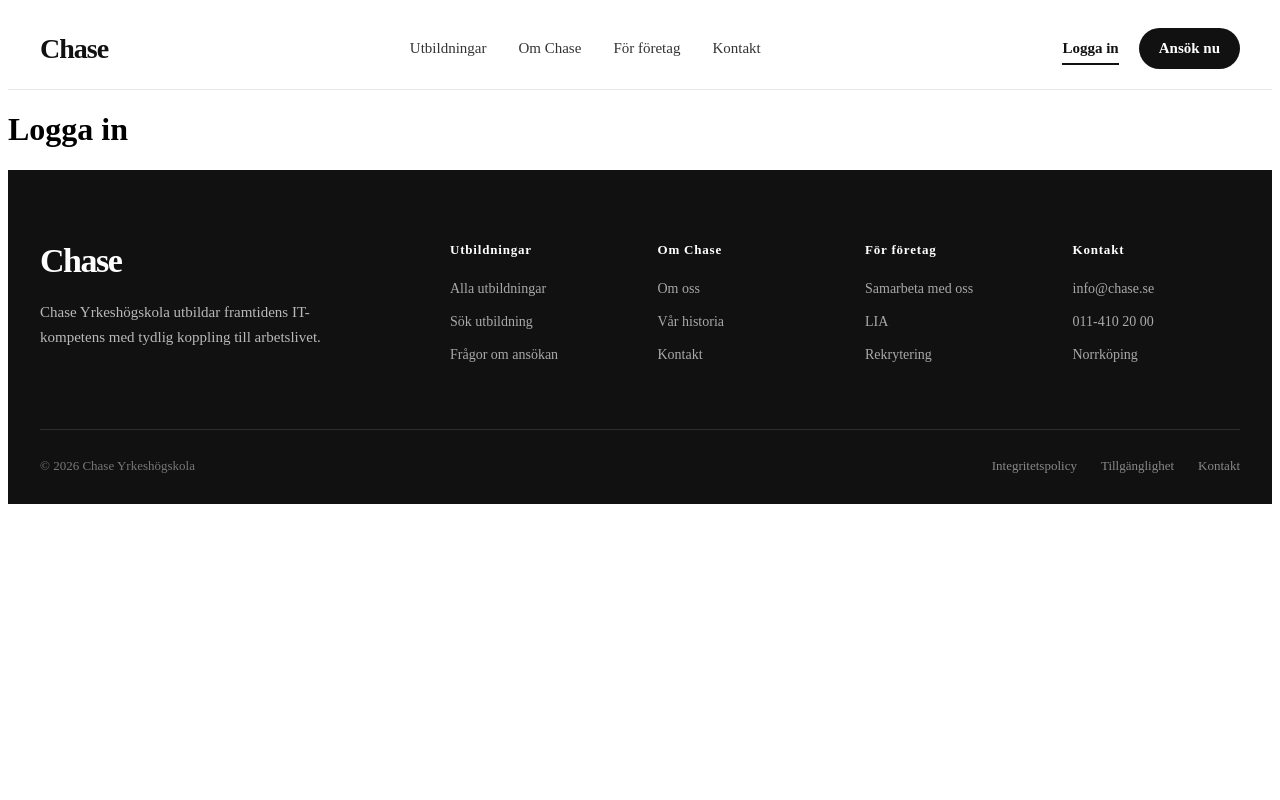
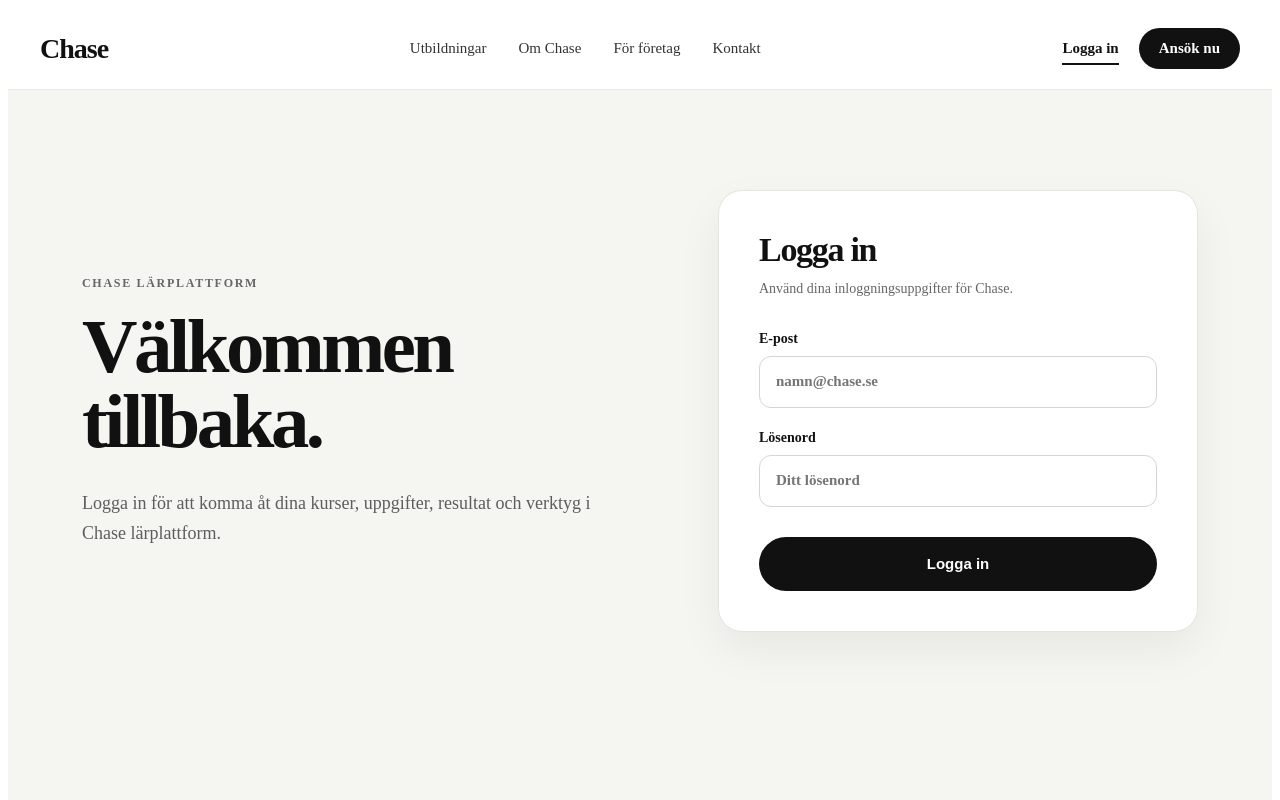
Before and after one commit to Delzarkafashi/chase-school-platform, a React (Vite) app in the folder Frontend/: page /login in a window 1280 px wide. Shown: the top 800 px of the page. Built offline with nearby package versions, Linux system fonts and the light colour scheme.

Commit message:
feat: build login page

```diff
--- a/Frontend/src/pages/LoginPage.tsx
+++ b/Frontend/src/pages/LoginPage.tsx
@@ -1,14 +1,126 @@
+import { useState } from "react";
+import type { FormEvent } from "react";
+import { useNavigate } from "react-router-dom";
 import Header from "../components/layout/Header";
 import Footer from "../components/layout/Footer";
+import { useAuth } from "../context/AuthContext";
+import "../styles/login-page.css";
 
 function LoginPage() {
+  const navigate = useNavigate();
+  const { login } = useAuth();
+
+  const [email, setEmail] = useState("");
+  const [password, setPassword] = useState("");
+
+  const [submitting, setSubmitting] = useState(false);
+  const [error, setError] = useState("");
+
+  async function handleSubmit(event: FormEvent<HTMLFormElement>) {
+    event.preventDefault();
+
+    setSubmitting(true);
+    setError("");
+
+    try {
+      await login(email, password);
+
+      navigate("/dashboard");
+    } catch (error) {
+      if (error instanceof Error) {
+        setError(error.message);
+      } else {
+        setError("Inloggningen misslyckades.");
+      }
+    } finally {
+      setSubmitting(false);
+    }
+  }
+
   return (
     <>
       <Header />
 
-      <main>
-        <h1>Logga in</h1>
+      <main className="login-page">
+        <section className="login-section">
+          <div className="login-container">
+            <div className="login-intro">
+              <span className="login-eyebrow">
+                CHASE LÄRPLATTFORM
+              </span>
+
+              <h1>Välkommen tillbaka.</h1>
+
+              <p>
+                Logga in för att komma åt dina kurser, uppgifter,
+                resultat och verktyg i Chase lärplattform.
+              </p>
+            </div>
+
+            <div className="login-card">
+              <div className="login-card-heading">
+                <h2>Logga in</h2>
+
+                <p>
+                  Använd dina inloggningsuppgifter för Chase.
+                </p>
+              </div>
+
+              {error && (
+                <div className="login-error">
+                  {error}
+                </div>
+              )}
+
+              <form
+                className="login-form"
+                onSubmit={handleSubmit}
+              >
+                <label>
+                  E-post
+
+                  <input
+                    type="email"
+                    value={email}
+                    onChange={(event) =>
+                      setEmail(event.target.value)
+                    }
+                    placeholder="namn@chase.se"
+                    autoComplete="email"
+                    required
+                  />
+                </label>
+
+                <label>
+                  Lösenord
+
+                  <input
+                    type="password"
+                    value={password}
+                    onChange={(event) =>
+                      setPassword(event.target.value)
+                    }
+                    placeholder="Ditt lösenord"
+                    autoComplete="current-password"
+                    required
+                  />
+                </label>
+
+                <button
+                  className="login-button"
+                  type="submit"
+                  disabled={submitting}
+                >
+                  {submitting
+                    ? "Loggar in..."
+                    : "Logga in"}
+                </button>
+              </form>
+            </div>
+          </div>
+        </section>
       </main>
+
       <Footer />
     </>
   );
--- /dev/null
+++ b/Frontend/src/styles/login-page.css
@@ -0,0 +1,198 @@
+.login-page {
+  width: 100%;
+  min-height: 720px;
+  background: #f5f5f2;
+  color: #111111;
+}
+
+.login-section {
+  padding: 100px 0 120px;
+}
+
+.login-container {
+  width: 100%;
+  max-width: 1180px;
+  margin: 0 auto;
+  padding: 0 32px;
+  box-sizing: border-box;
+
+  display: grid;
+  grid-template-columns: 1fr 480px;
+  align-items: center;
+  gap: 100px;
+}
+
+.login-intro {
+  max-width: 600px;
+}
+
+.login-eyebrow {
+  display: inline-block;
+  margin-bottom: 18px;
+
+  font-size: 12px;
+  font-weight: 700;
+  letter-spacing: 1.7px;
+  color: #666666;
+}
+
+.login-intro h1 {
+  margin: 0;
+
+  font-size: clamp(54px, 6vw, 82px);
+  line-height: 0.98;
+  letter-spacing: -3.5px;
+}
+
+.login-intro p {
+  max-width: 580px;
+  margin: 28px 0 0;
+
+  font-size: 18px;
+  line-height: 1.7;
+  color: #5d5d5d;
+}
+
+.login-card {
+  padding: 40px;
+
+  background: #ffffff;
+  border: 1px solid #e4e4e0;
+  border-radius: 24px;
+
+  box-shadow: 0 18px 45px rgba(0, 0, 0, 0.06);
+}
+
+.login-card-heading {
+  margin-bottom: 30px;
+}
+
+.login-card-heading h2 {
+  margin: 0;
+
+  font-size: 34px;
+  line-height: 1.1;
+  letter-spacing: -1.3px;
+}
+
+.login-card-heading p {
+  margin: 10px 0 0;
+
+  font-size: 14px;
+  line-height: 1.6;
+  color: #666666;
+}
+
+.login-error {
+  margin-bottom: 22px;
+  padding: 14px 16px;
+
+  background: #fff1f1;
+  border: 1px solid #efcccc;
+  border-radius: 12px;
+
+  font-size: 14px;
+  font-weight: 600;
+  color: #8b1f1f;
+}
+
+.login-form {
+  display: flex;
+  flex-direction: column;
+  gap: 22px;
+}
+
+.login-form label {
+  display: flex;
+  flex-direction: column;
+  gap: 9px;
+
+  font-size: 14px;
+  font-weight: 600;
+}
+
+.login-form input {
+  width: 100%;
+  min-height: 52px;
+  padding: 0 16px;
+  box-sizing: border-box;
+
+  background: #ffffff;
+  color: #111111;
+
+  border: 1px solid #d5d5d1;
+  border-radius: 12px;
+
+  font: inherit;
+  font-size: 15px;
+
+  outline: none;
+
+  transition:
+    border-color 0.2s ease,
+    box-shadow 0.2s ease;
+}
+
+.login-form input:focus {
+  border-color: #111111;
+  box-shadow: 0 0 0 3px rgba(0, 0, 0, 0.05);
+}
+
+.login-button {
+  min-height: 54px;
+  margin-top: 8px;
+
+  background: #111111;
+  color: #ffffff;
+
+  border: 0;
+  border-radius: 999px;
+
+  font-size: 15px;
+  font-weight: 700;
+
+  cursor: pointer;
+
+  transition:
+    transform 0.2s ease,
+    opacity 0.2s ease;
+}
+
+.login-button:hover:not(:disabled) {
+  transform: translateY(-2px);
+}
+
+.login-button:disabled {
+  cursor: not-allowed;
+  opacity: 0.55;
+}
+
+@media (max-width: 900px) {
+  .login-container {
+    grid-template-columns: 1fr;
+    gap: 55px;
+  }
+
+  .login-card {
+    max-width: 520px;
+  }
+}
+
+@media (max-width: 600px) {
+  .login-section {
+    padding: 70px 0 85px;
+  }
+
+  .login-container {
+    padding: 0 20px;
+  }
+
+  .login-intro h1 {
+    font-size: 52px;
+    letter-spacing: -2.5px;
+  }
+
+  .login-card {
+    padding: 28px;
+  }
+}
```
